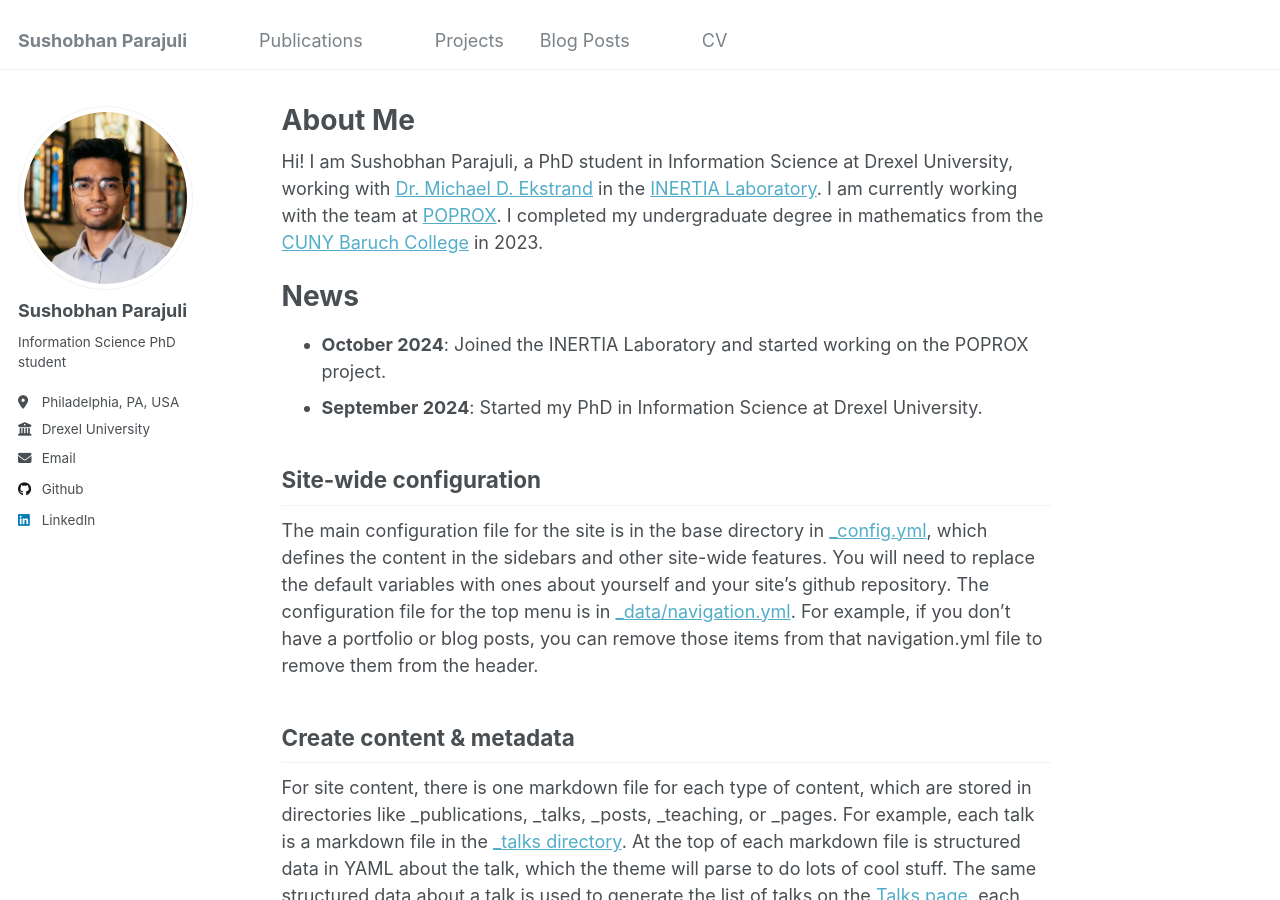
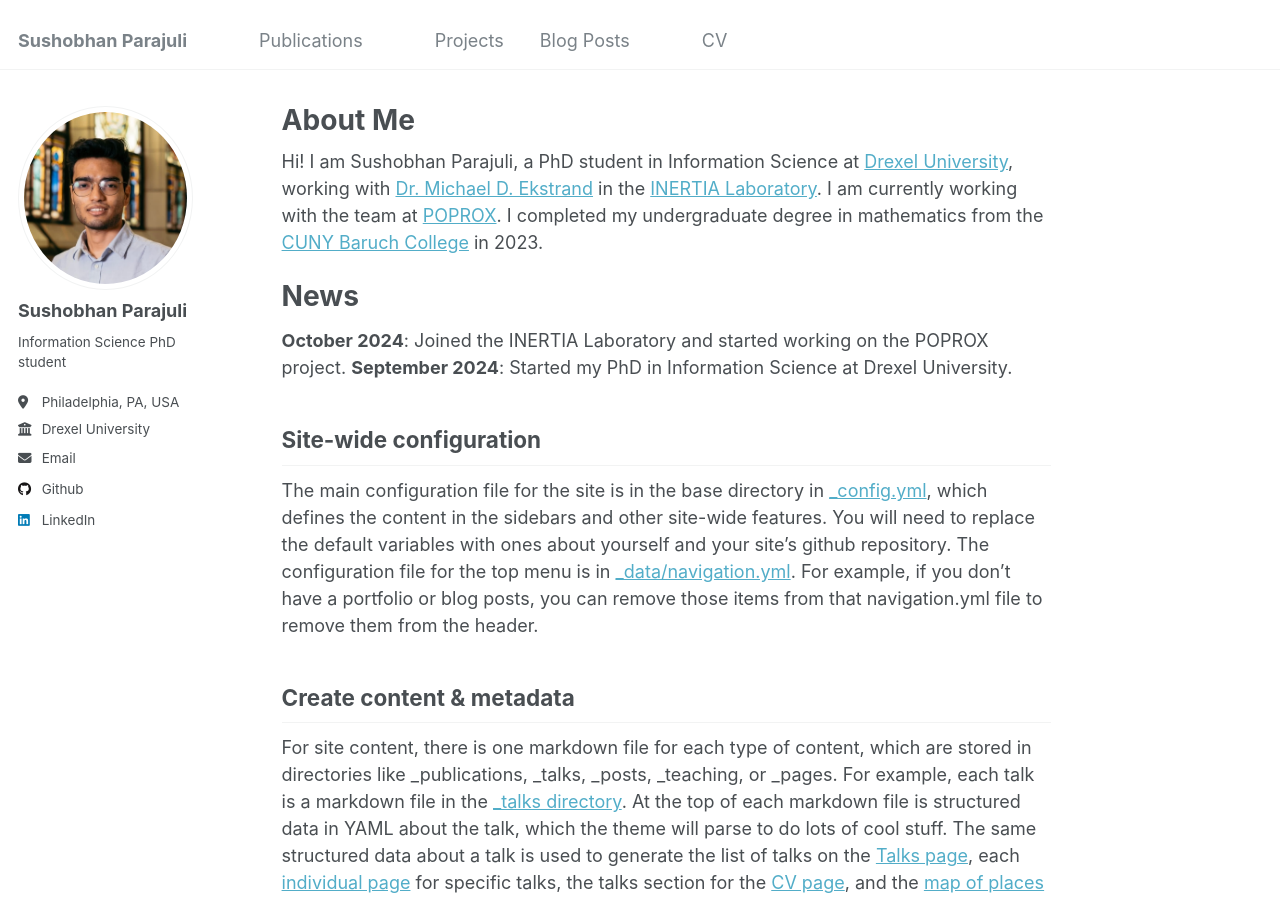
Before and after one commit to sushobhan2024/sushobhan2024.github.io, a Jekyll site: the page built from _pages/about.md, in a window 1280 px wide and 900 px high. Built offline with Jekyll 4.4.1, drawn with Linux system fonts in a browser that asks for light colours; part of the change alters nothing that is shown.

```diff
--- a/_pages/about.md
+++ b/_pages/about.md
@@ -7,12 +7,12 @@ redirect_from:
   - /about.html
 ---
 
-Hi! I am Sushobhan Parajuli, a PhD student in Information Science at Drexel University, working with [Dr. Michael D. Ekstrand](https://md.ekstrandom.net) in the [INERTIA Laboratory](https://inertial.science). I am currently working with the team at [POPROX](https://poprox.ai). I completed my undergraduate degree in mathematics from the [CUNY Baruch College](https://www.baruch.cuny.edu) in 2023.
+Hi! I am Sushobhan Parajuli, a PhD student in Information Science at [Drexel University](https://drexel.edu), working with [Dr. Michael D. Ekstrand](https://md.ekstrandom.net) in the [INERTIA Laboratory](https://inertial.science). I am currently working with the team at [POPROX](https://poprox.ai). I completed my undergraduate degree in mathematics from the [CUNY Baruch College](https://www.baruch.cuny.edu) in 2023.
 
 News
 ======
-- **October 2024**: Joined the INERTIA Laboratory and started working on the POPROX project.
-- **September 2024**: Started my PhD in Information Science at Drexel University.
+**October 2024**: Joined the INERTIA Laboratory and started working on the POPROX project.
+**September 2024**: Started my PhD in Information Science at Drexel University.
 
 Site-wide configuration
 ------
```
